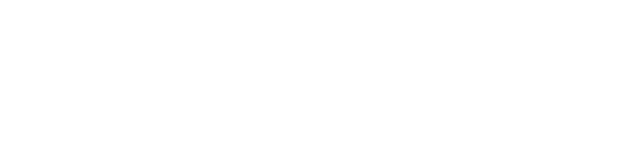
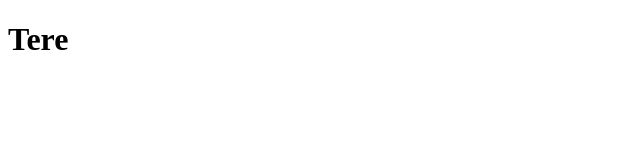
Before and after one commit to JurgenMik/calorie_tracker, a plain HTML site: page index.html in a window 1280 px wide. Shown: the whole page, without its empty margins (0-640 px from the left). Drawn offline with Linux system fonts and the light colour scheme.

Commit message:
Calorie Tracker

```diff
--- a/app.js
+++ b/app.js
@@ -0,0 +1 @@
+//
--- a/index.html
+++ b/index.html
@@ -6,5 +6,7 @@
 </head>
 <body>
 
+<h1> Tere </h1>
+
 </body>
 </html>
```
